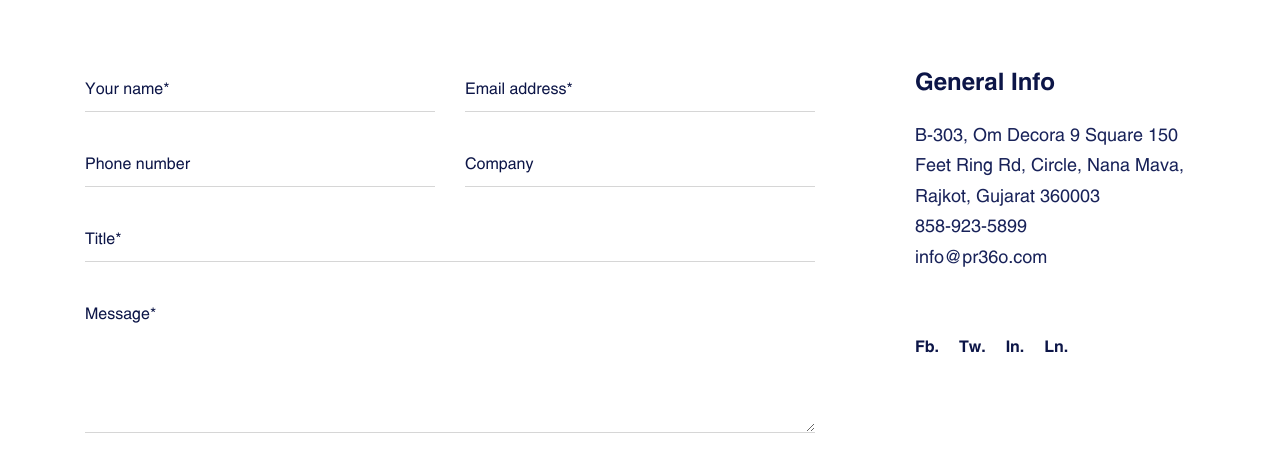
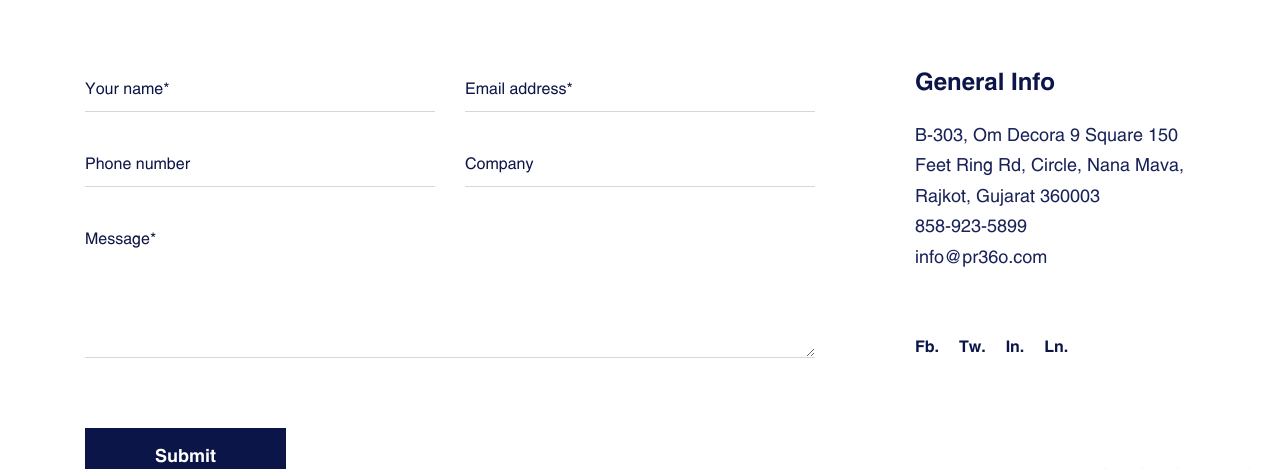
Before and after one commit to Manav2626/pr360, a PHP site: page /contact.php in a window 1280 px wide. Shown: the part 860-1329 px from the top of the page. Run offline with PHP 8.4, Linux system fonts and the light colour scheme; some web fonts are replaced.

Commit message:
mail setup

```diff
--- a/contact.php
+++ b/contact.php
@@ -55,10 +55,7 @@
 										<label class="vlt-form-label">Company</label>
 									</div>
 								</div>
-								<div class="vlt-form-group">
-									<input class="vlt-form-control" type="text" name="title" required="required" placeholder=" ">
-									<label class="vlt-form-label">Title*</label>
-								</div>
+
 								<div class="vlt-form-group">
 									<textarea class="vlt-form-control" name="message" rows="5" placeholder=" "></textarea>
 									<label class="vlt-form-label">Message*</label>
```
